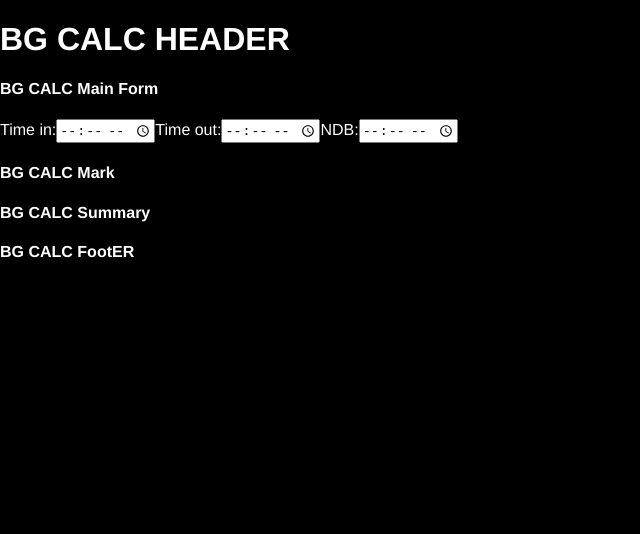
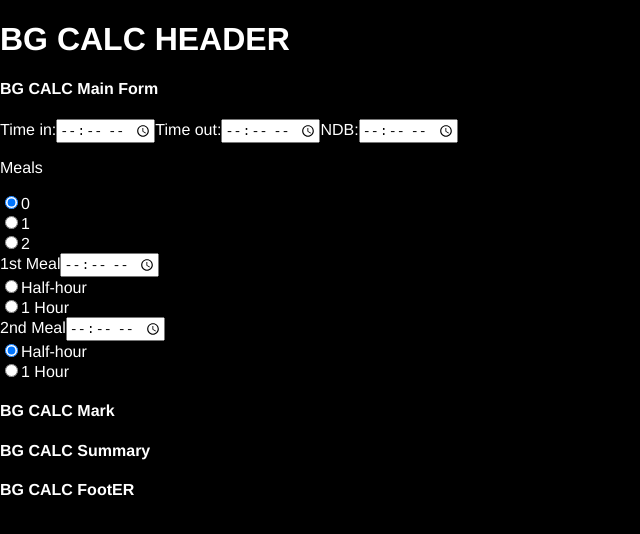
Before and after one commit to jasonchilcott/sag-bg-calc, a React (Create React App) app: page / in a window 1280 px wide. Shown: the top 534 px of the page, without its empty margins (0-640 px from the left). Built offline with nearby package versions, Linux system fonts and the light colour scheme.

Commit message:
added meals section

```diff
--- a/src/MainForm.js
+++ b/src/MainForm.js
@@ -21,6 +21,48 @@ const MainForm = () => {
           className="form-control"
           type="time" id="ndb" name="ndb"
         />
+        <p>Meals</p>
+        <div>
+          <input type="radio" id="0" name="meals" value="0"
+                checked/>
+          <label for="0">0</label>
+        </div>
+        <div>
+          <input type="radio" id="1" name="meals" value="1"/>
+          <label for="1">1</label>
+        </div>
+        <div>
+          <input type="radio" id="2" name="meals" value="2"/>
+          <label for="2">2</label>
+        </div>
+        <label>1st Meal</label>
+        <input
+          className="form-control"
+          type="time" id="1st-meal" name="1st-meal"
+        />
+        <div>
+          <input type="radio" id="half" name="1st-duration" value="half"
+                checked/>
+          <label for="half">Half-hour</label>
+        </div>
+        <div>
+          <input type="radio" id="hour" name="1st-duration" value="hour"/>
+          <label for="hour">1 Hour</label>
+        </div>
+        <label>2nd Meal</label>
+        <input
+          className="form-control"
+          type="time" id="2nd-meal" name="2nd-meal"
+        />
+        <div>
+          <input type="radio" id="half" name="1st-duration" value="half"
+                checked/>
+          <label for="half">Half-hour</label>
+        </div>
+        <div>
+          <input type="radio" id="hour" name="1st-duration" value="hour"/>
+          <label for="hour">1 Hour</label>
+        </div>
 
 
       </form>
```
